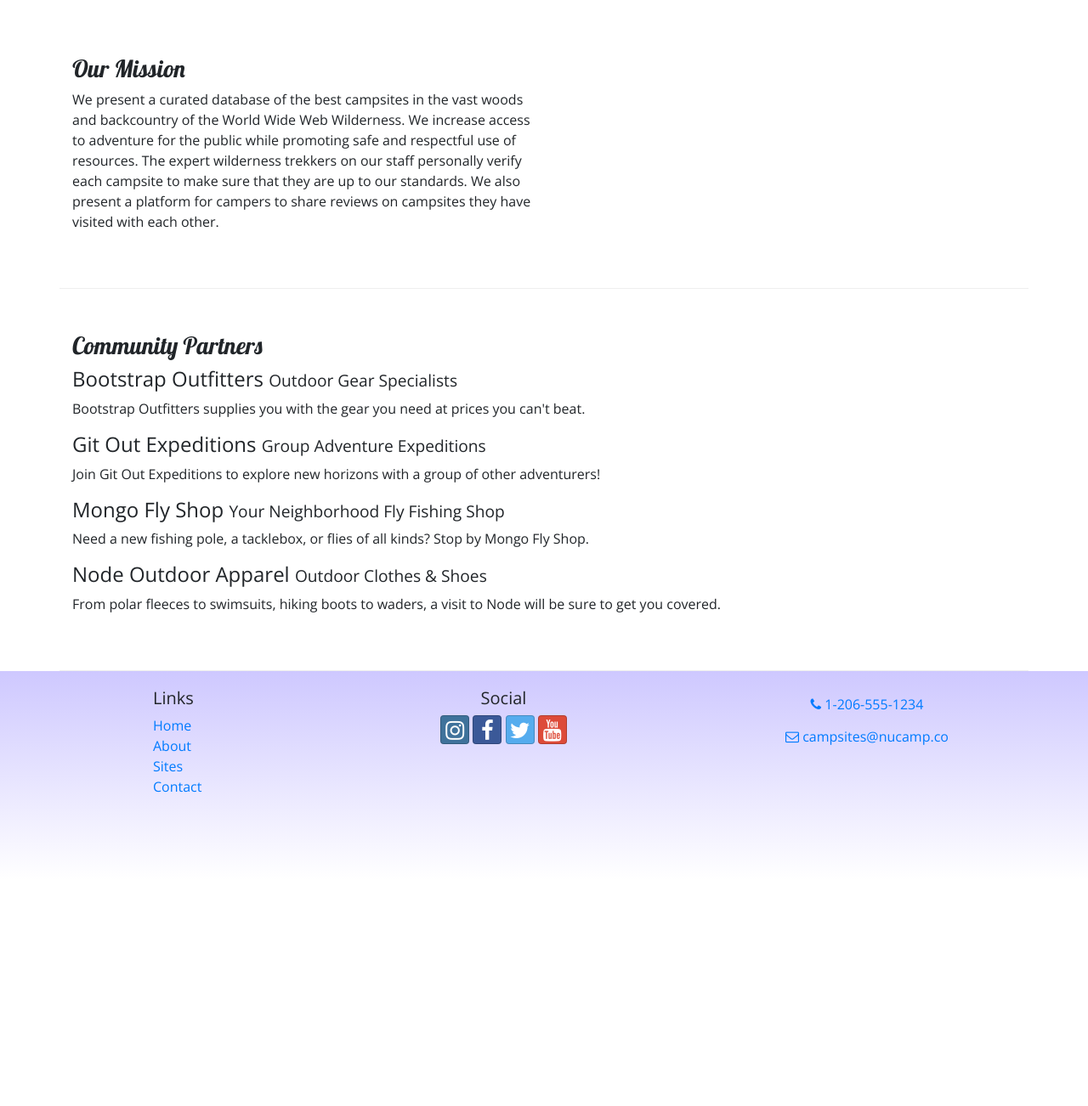
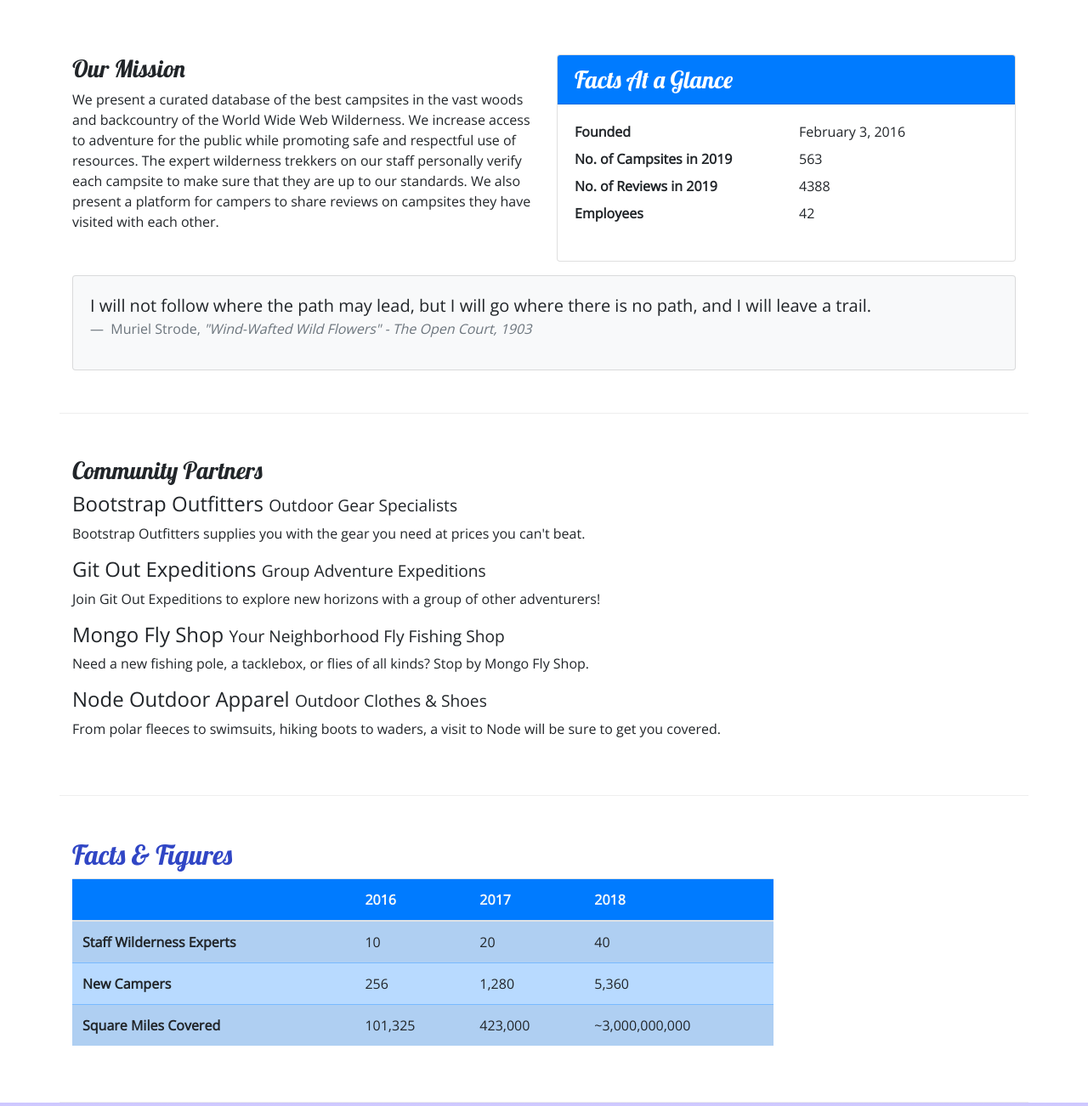
Before and after one commit to mikerchen/Bootstrap-Project-Setup, a website: page aboutus.html in a window 1280 px wide. Shown: the part 340-1642 px from the top of the page at 85% size. Before the commit the page ends 1400 px from the top, so only its background shows below. Drawn offline with nearby package versions, Linux system fonts and the light colour scheme.

Commit message:
8.26 updates

```diff
--- a/aboutus.html
+++ b/aboutus.html
@@ -64,6 +64,37 @@
                 <h3>Our Mission</h3>
                 <p>We present a curated database of the best campsites in the vast woods and backcountry of the World Wide Web Wilderness. We increase access to adventure for the public while promoting safe and respectful use of resources. The expert wilderness trekkers on our staff personally verify each campsite to make sure that they are up to our standards. We also present a platform for campers to share reviews on campsites they have visited with each other.</p>
             </div>
+            <div class="col-sm-6">
+                <div class="card">
+                    <h3 class="card-header bg-primary text-white">Facts At a Glance</h3>
+                    <div class="card-body">
+                        <dl class="row">
+                            <dt class="col-6">Founded</dt>
+                            <dd class="col-6">February 3, 2016</dd>
+                            <dt class="col-6">No. of Campsites in 2019</dt>
+                            <dd class="col-6">563</dd>
+                            <dt class="col-6">No. of Reviews in 2019</dt>
+                            <dd class="col-6">4388</dd>
+                            <dt class="col-6">Employees</dt>
+                            <dd class="col-6">42</dd>
+                        </dl>
+                    </div>
+                </div>
+            </div>
+            <div class="col">
+                <div class="card bg-light mt-3">
+                    <blockquote class="blockquote card-body">
+                        <p class="mb-0">I will not follow where the path may lead, but I will go where there is no path, and I will leave a trail.</p>
+                        <footer class="blockquote-footer">
+                            Muriel Strode,
+                                <cite title="Source Title">
+                                    "Wind-Wafted Wild Flowers" -
+                                The Open Court, 1903
+                                </cite>
+                        </footer>
+                    </blockquote>
+                </div>
+            </div>
         </div>
 
         <div class="row row-content">
@@ -79,9 +110,48 @@
                 <p class="d-none d-sm-block">From polar fleeces to swimsuits, hiking boots to waders, a visit to Node will be sure to get you covered.</p>
             </div>
         </div>
+
+        <div class="row row-content">
+            <div class="col-sm-9">
+                <h2>Facts &amp; Figures</h2>
+                <div class="table-responsive">
+                    <table class="table table-striped">
+                        <thead>
+                            <tr class="bg-primary text-light">
+                                <th></th>
+                                <th>2016</th>
+                                <th>2017</th>
+                                <th>2018</th>
+                            </tr>
+                        </thead>
+                        <tbody class="table-primary">
+                            <tr>
+                                <th>Staff Wilderness Experts</th>
+                                <td>10</td>
+                                <td>20</td>
+                                <td>40</td>
+                            </tr>
+                            <tr>
+                                <th>New Campers</th>
+                                <td>256</td>
+                                <td>1,280</td>
+                                <td>5,360</td>
+                            </tr>
+                            <tr>
+                                <th>Square Miles Covered</th>
+                                <td>101,325</td>
+                                <td>423,000</td>
+                                <td>~3,000,000,000</td>
+                            </tr>
+                        </tbody>
+                    </table>
+                </div>
+            </div>
+        </div>
+
     </div>
 
-    <footer>
+    <footer class="site-footer">
         <div class="container">
             <div class="row">
                 <div class="col-4 col-sm-2 offset-1">
--- a/css/styles.css
+++ b/css/styles.css
@@ -14,7 +14,7 @@ header h2 {
     color: #CEC8FF
 }
 
-footer {
+.site-footer {
     background-image: linear-gradient(#CEC8FF, white);
     padding: 20px 0;
 }
```
Also changed, not shown: card_demo.html (added, +14 -0 lines), contactus.html (+1 -1 lines), index.html (+1 -1 lines).
